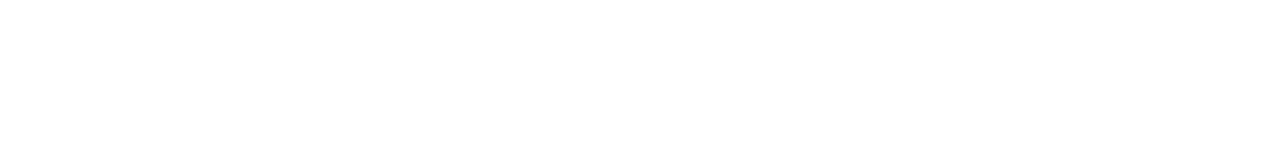
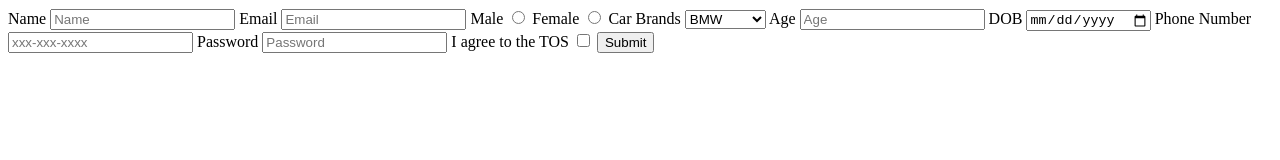
Before and after one commit to acciojob/signup-form-car-sayantan174, a website: page main.html in a window 1280 px wide. Drawn offline with Linux system fonts and the light colour scheme.

Commit message:
created a submission

```diff
--- a/main.html
+++ b/main.html
@@ -8,6 +8,33 @@
 
 <body>
 	<!-- the entire body must be written by student -->
+	<form method="post">
+        <label for="name">Name</label>
+        <input type="text" id="name" placeholder="Name" required />
+        <label for="email">Email</label>
+        <input type="email" placeholder="Email" id="email" required />
+        <label for="gender_m">Male</label>
+        <input type="radio" name="gender" id="gender_m" required />
+        <label for="gender_f">Female</label>
+        <input type="radio" name="gender" id="gender_f" required />
+        <label for="cars">Car Brands</label>
+        <select id="cars">
+          <option value="BMW">BMW</option>
+          <option value="Audi">Audi</option>
+          <option value="Mercedez">Mercedez</option>
+        </select>
+        <label for="age">Age</label>
+        <input type="number" placeholder="Age" id="age" required/>
+        <label for="dob">DOB</label>
+        <input type="date" id="dob" required/>
+        <label for="tel">Phone Number</label>
+        <input type="number" placeholder="xxx-xxx-xxxx" id="tel">
+        <label for="password">Password</label>
+        <input type="password" placeholder="Password" id="password" required/>
+        <label for="tos">I agree to the TOS</label>
+        <input type="checkbox" id="tos" required>
+        <button type="submit">Submit</button>
+      </form>
     <script type="text/javascript" src="./script.js">
 </script>
 
```
